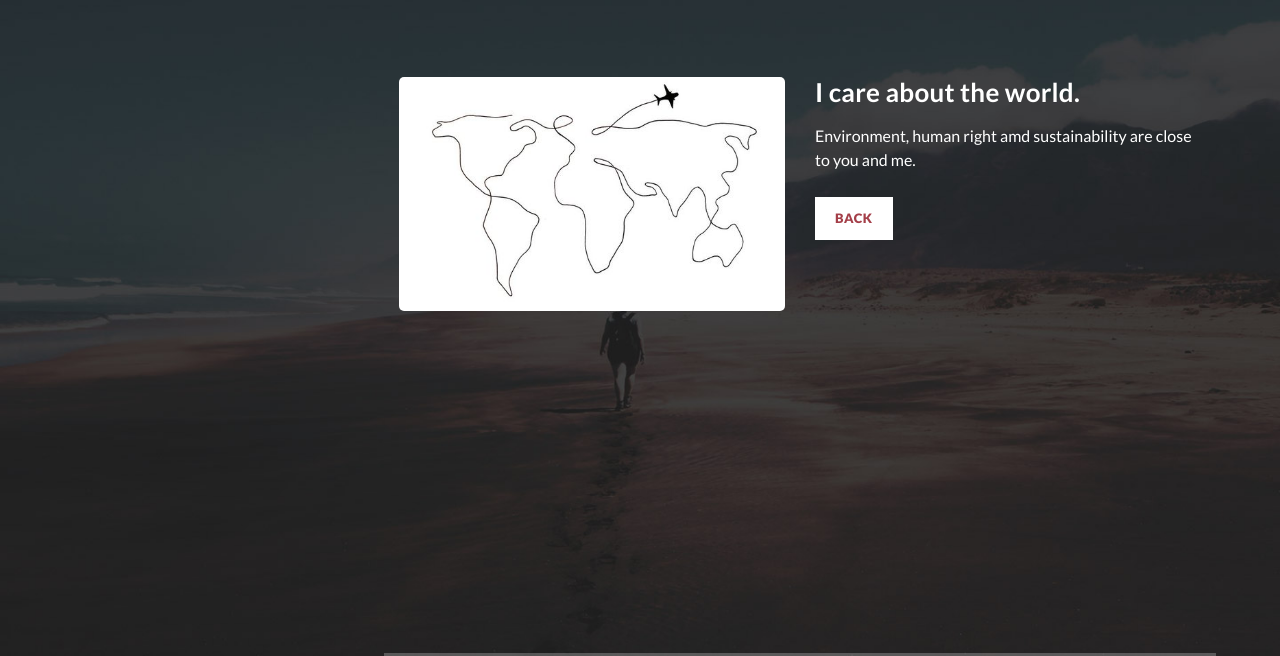
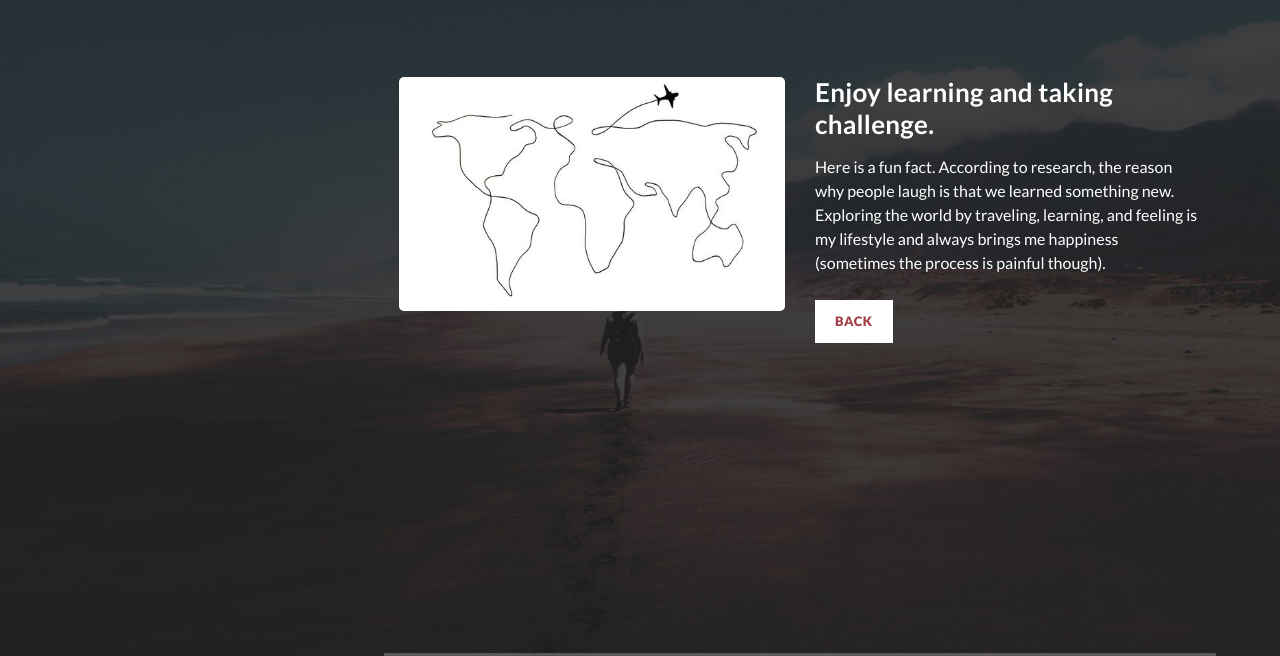
Before and after one commit to Ewang17420/aboutme-data, a plain HTML site: page learn.html in a window 1280 px wide. Shown: the part 144-800 px from the top of the page. Drawn offline with Linux system fonts and the light colour scheme.

Commit message:
Update and rename world.html to learn.html

```diff
--- a/world.html
+++ b/learn.html
@@ -52,9 +52,9 @@ https://templatemo.com/tm-531-reflux
               </div>
               <div class="col-md-6">
                 <div class="right-text">
-                  <h4>I care about the world.</h4>
+                  <h4>Enjoy learning and taking challenge.</h4>
                   <p>
-                    Environment, human right amd sustainability are close to you and me.
+                    Here is a fun fact. According to research, the reason why people laugh is that we learned something new. Exploring the world by traveling, learning, and feeling is my lifestyle and always brings me happiness (sometimes the process is painful though).
                   </p>
                   <div class="white-button">
                     <a href="https://ewang17420.github.io">Back</a>
```
